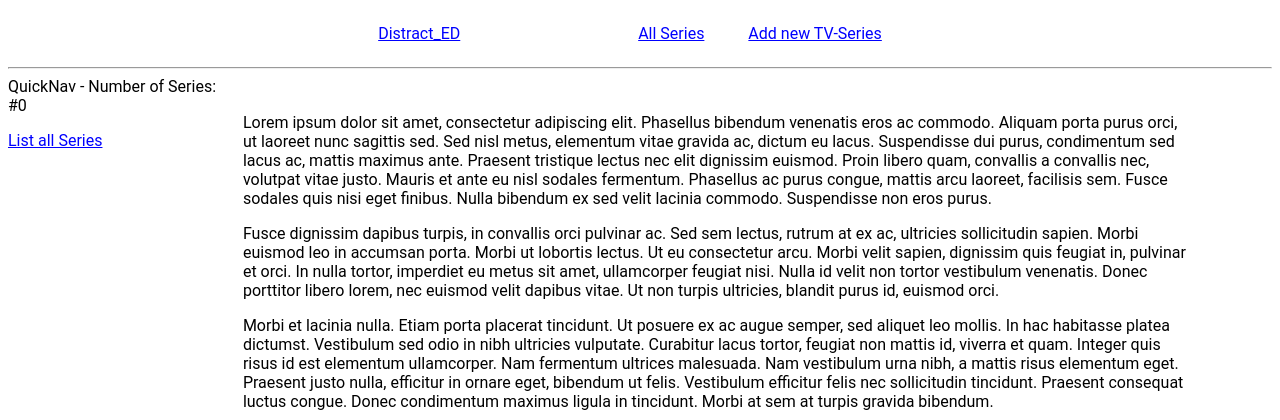
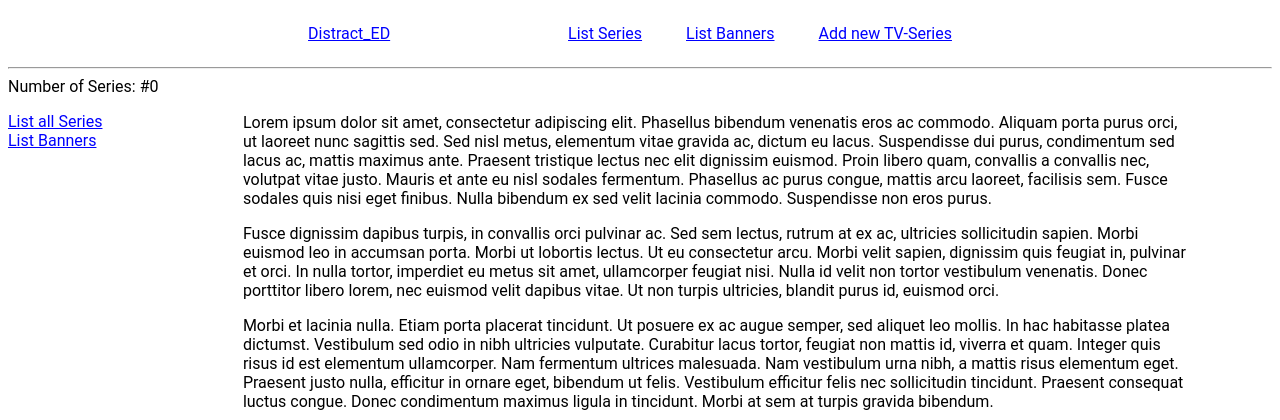
Before and after one commit to kalliknuddel/db_distracted, a Django app: page /distracted/ in a window 1280 px wide. Shown: the top 420 px of the page. Run offline with Django 3.2, Linux system fonts and the light colour scheme; data that the repository does not hold is empty.

Commit message:
[template] Base Template, link to BannerView added
Signed-off-by: Knut <kanudson@gmail.com>

```diff
--- a/distracted/templates/distracted/base.html
+++ b/distracted/templates/distracted/base.html
@@ -12,7 +12,8 @@
             <p class="logo"><a href="{% url 'distracted:realIndex' %}">Distract_ED</a></p>
             <div class="nav-menu">
                 <ul>
-                    <li class="nav-menu-item"><a href="{% url 'distracted:index' %}">All Series</a></li>
+                    <li class="nav-menu-item"><a href="{% url 'distracted:index' %}">List Series</a></li>
+                    <li class="nav-menu-item"><a href="{% url 'distracted:indexBanners' %}">List Banners</a></li>
                     <li class="nav-menu-item"><a href="{% url 'distracted:search' %}">Add new TV-Series</a></li>
                 </ul>
             </div>
@@ -22,16 +23,17 @@
 
     <div class="navigation">
         {% block navigation %}
-        QuickNav - Number of Series: #{{ series_count }}
+        Number of Series: #{{ series_count }}
 
         {# List Series Data #}
-        <ul>
+        <ol>
         {% for obj in series_data %}
             <li><a href="{% url 'distracted:detail' obj.id %}">{{ obj.name }}</a></li>
         {% endfor %}
-        </ul>
+        </ol>
 
-        <a href="{% url 'distracted:index' %}">List all Series</a>
+        <a href="{% url 'distracted:index' %}">List all Series</a><br />
+        <a href="{% url 'distracted:indexBanners' %}">List Banners</a>
         {% endblock %}
     </div>
 
```
